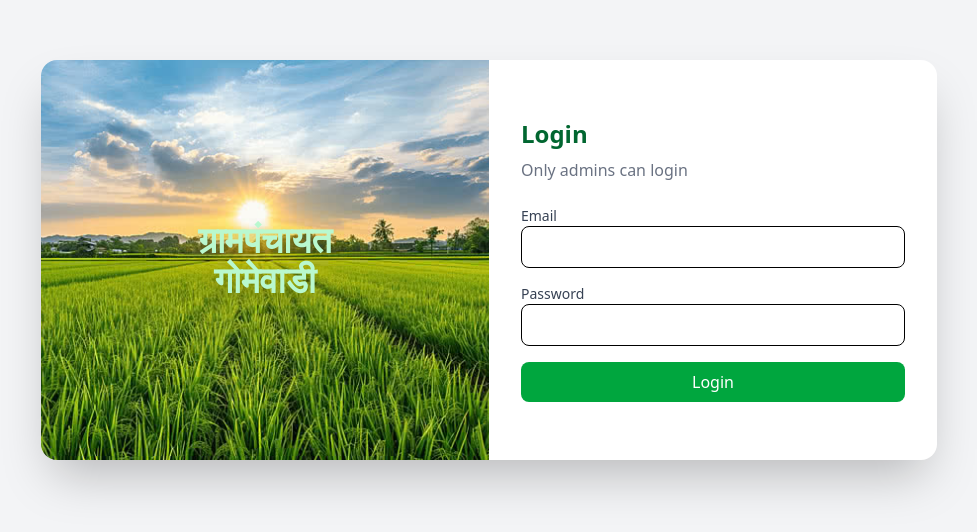
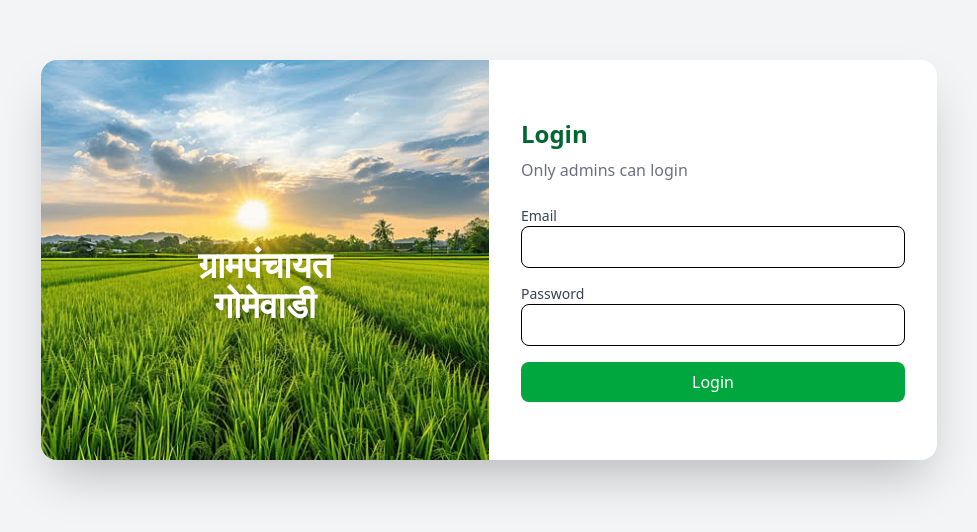
Before and after one commit to EGramPanchayat/Front-gpTagarkheda, a React (Vite) app: page /login in a window 1280 px wide. Shown: the part 140-672 px from the top of the page, without its empty margins (151-1128 px from the left). Built offline with nearby package versions, Linux system fonts and the light colour scheme; no server answers.

Commit message:
Initial commit

```diff
--- a/src/Components/PlacesSection.jsx
+++ b/src/Components/PlacesSection.jsx
@@ -16,7 +16,7 @@ const PlacesSection = () => (
         {/* अर्जुनवडी तलाव */}
         <div className="bg-white rounded-xl shadow-lg p-4 fade-in flex flex-col justify-between items-center h-full hover:shadow-2xl hover:-translate-y-1 transition">
           <img src="images/talav.jpg" alt="अर्जुनवाडी तलाव" className="w-full h-48 object-cover rounded-xl mb-4" />
-          <h5 className="text-lg font-bold mb-2 flex items-center gap-2"><svg xmlns="http://www.w3.org/2000/svg" className="h-6 w-6 text-blue-400" fill="none" viewBox="0 0 24 24" stroke="currentColor"><path d="M4 12h16"/><path d="M12 4v16"/></svg> अर्जुनवडी तलाव</h5>
+          <h5 className="text-lg font-bold mb-2 flex items-center gap-2"><svg xmlns="http://www.w3.org/2000/svg" className="h-6 w-6 text-blue-400" fill="none" viewBox="0 0 24 24" stroke="currentColor"><path d="M4 12h16"/><path d="M12 4v16"/></svg>अर्जुनवाडी तलाव</h5>
           <p className="text-justify">अर्जुनवाडी तलाव गावाच्या पश्चिम भागात स्थित आहे. पावसाळ्यात तलावाचे सौंदर्य अधिक खुलते, आणि हे ट्रेकिंगसाठी एक लोकप्रिय ठिकाण आहे. आसपास पिकनिक स्पॉट्स उपलब्ध आहेत. पर्यटकांना येथे शांततादायी आणि नैसर्गिक वातावरण अनुभवता येते.</p>
         </div>
 
--- a/src/Pages/LoginPage.jsx
+++ b/src/Pages/LoginPage.jsx
@@ -52,7 +52,7 @@ export default function LoginCard() {
             alt="background"
             className="absolute inset-0 w-full h-full object-cover"
           />
-          <h1 className="absolute top-1/2 left-1/2 -translate-x-1/2 -translate-y-1/2 text-2xl md:text-4xl font-extrabold text-green-200 drop-shadow-lg font-serif text-center">
+          <h1 className="absolute top-1/2 left-1/2 -translate-x-1/2 -translate-y-2/11 text-2xl md:text-4xl font-extrabold text-white drop-shadow-lg font-serif text-center">
             ग्रामपंचायत गोमेवाडी
           </h1>
         </div>
```
